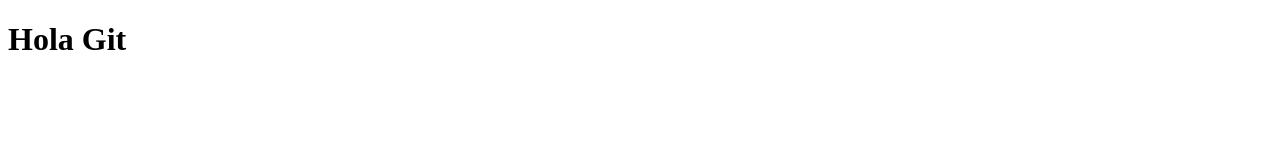
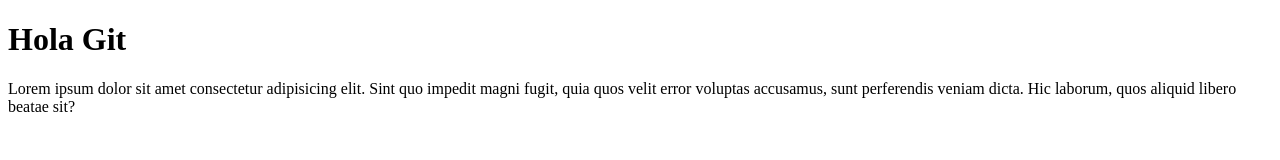
Before and after one commit to macarenaro/clase6-52040, a plain HTML site: page index.html in a window 1280 px wide. Drawn offline with Linux system fonts and the light colour scheme.

Commit message:
agregué párrafo

```diff
--- a/index.html
+++ b/index.html
@@ -7,5 +7,6 @@
 </head>
 <body>
     <h1>Hola Git</h1>
+    <p>Lorem ipsum dolor sit amet consectetur adipisicing elit. Sint quo impedit magni fugit, quia quos velit error voluptas accusamus, sunt perferendis veniam dicta. Hic laborum, quos aliquid libero beatae sit?</p>
 </body>
 </html>
```
